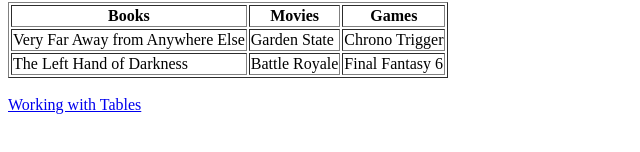
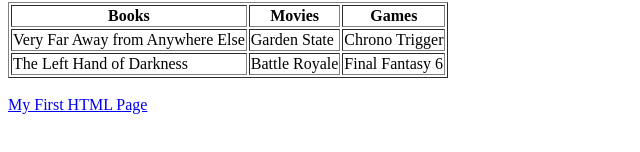
Before and after one commit to estsai1/estsai.github.io, a plain HTML site: page index.html in a window 1280 px wide. Shown: the part 358-510 px from the top of the page, 0-640 px from the left. Drawn offline with Linux system fonts and the light colour scheme.

Commit message:
Update index.html

```diff
--- a/index.html
+++ b/index.html
@@ -56,7 +56,7 @@
 
         <br />
 
-        <a href="../../../../1/Activities/06-Stu_WorkingWithTables/Unsolved/table.html" target="_blank">Working with Tables</a>
+        <a href="https://estsai1.github.io/my_project_1/my-first.html" target="_blank">My First HTML Page</a>
 
     </body>
 
```
